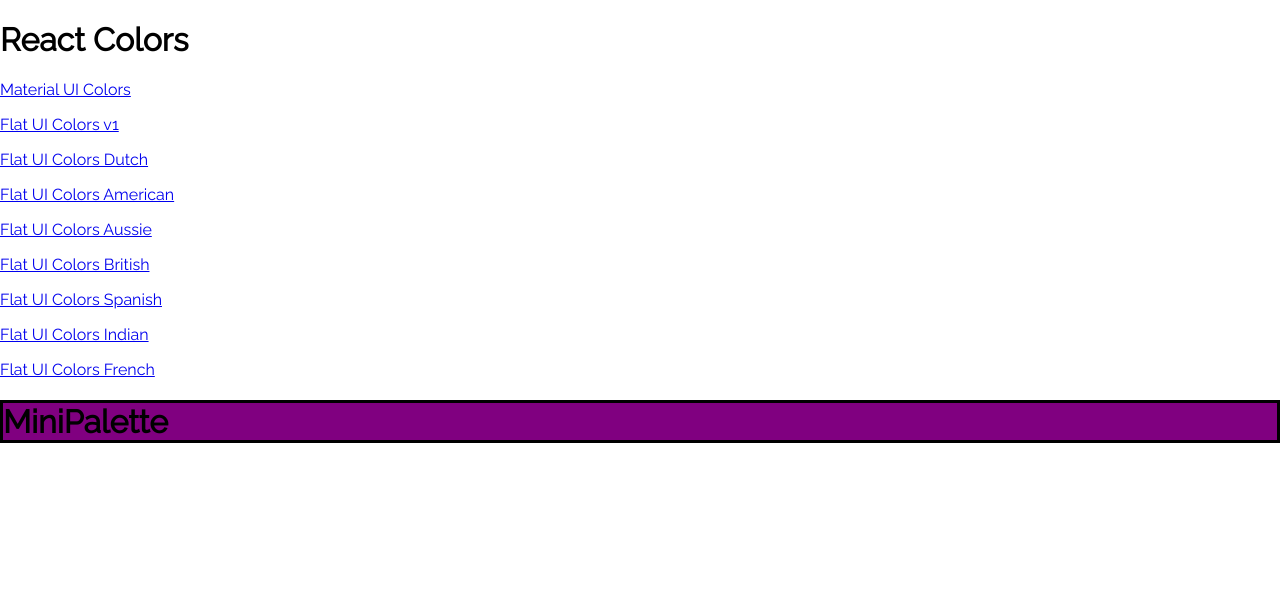
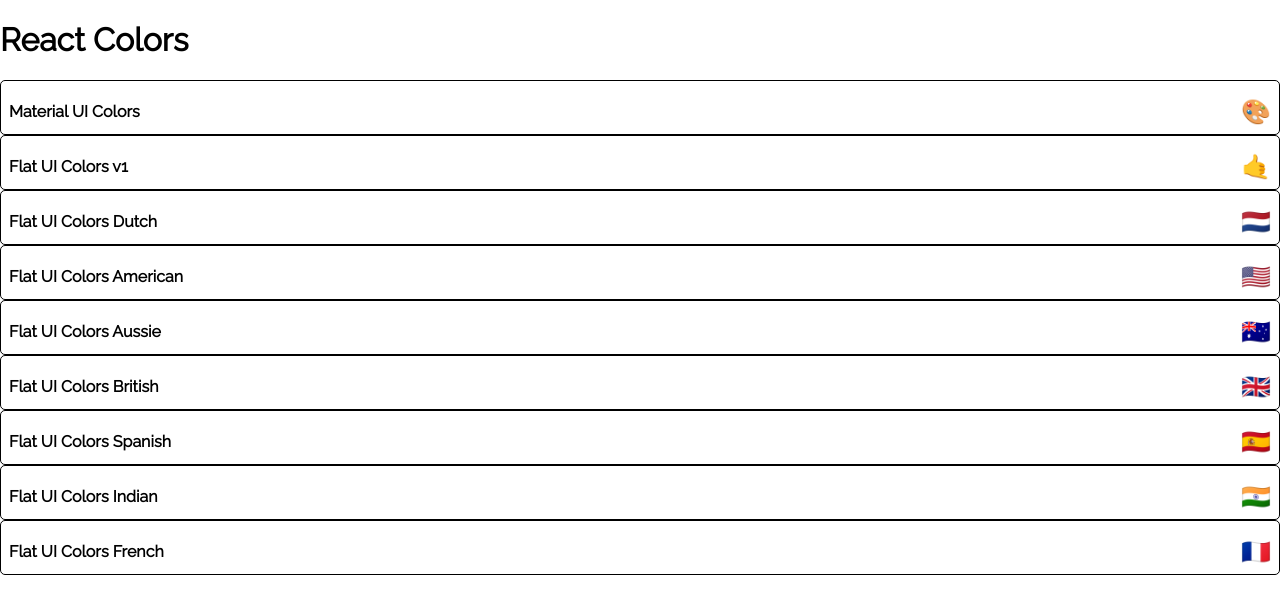
Before and after one commit to jamesv28/Color-Palette, a React (Create React App) app: page / in a window 1280 px wide. Shown: the top 614 px of the page. Built offline with nearby package versions, Linux system fonts and the light colour scheme.

Commit message:
started mini palette styling

```diff
--- a/src/MiniPalette.js
+++ b/src/MiniPalette.js
@@ -3,19 +3,45 @@
 
 const styles = {
     root: {
-        backgroundColor: 'purple',
-        border: '3px solid black'
+        backgroundColor: "white",
+        borderRadius: "5px",
+        padding: "0.5rem",
+        position: "relative",
+        overflow: "hidden",
+        border: "1px solid black",
+        "&:hover": {
+            cursor: "pointer"
+        }
+    },
+    colors: {
+        backgroundColor: "grey"
+    },
+    title: {
+        display: "flex",
+        justifyContent: "space-between",
+        alignItems: "center",
+        margin: "0",
+        paddingTop: "0.5rem",
+        fontSize: "1rem",
+        color: "black",
+        position: "relative"
+    },
+    emoji: {
+        marginLeft: "0.5rem",
+        fontSize: "1.5rem"
     }
 }
 
 function MiniPalette(props) {
-    const { classes } = props;
-    console.log(classes);
+    const { classes, paletteName, emoji } = props;
     return (
-        <div>
-            <h1 className={classes.root}>
-                MiniPalette
-            </h1>
+        <div className={classes.root}>
+            <div className={classes.colors}></div>
+            <h5 className={classes.title}>{paletteName}
+                <span className={classes.emoji}>
+                    {emoji}
+                </span>
+            </h5>
         </div>
     )
 }
--- a/src/PaletteList.js
+++ b/src/PaletteList.js
@@ -5,15 +5,13 @@
 class PaletteList extends Component {
     render() {
         const {palettes} = this.props;
+        console.log(palettes);
         return (
             <div>
                 <h1>React Colors</h1>
                 {palettes.map(palette => (
-                    <p>
-                    <Link to={`palette/${palette.id}`}>{palette.paletteName}</Link>
-                    </p>
+                    <MiniPalette {...palette} />
                 ))}
-                <MiniPalette />
             </div>
         )
     }
```
